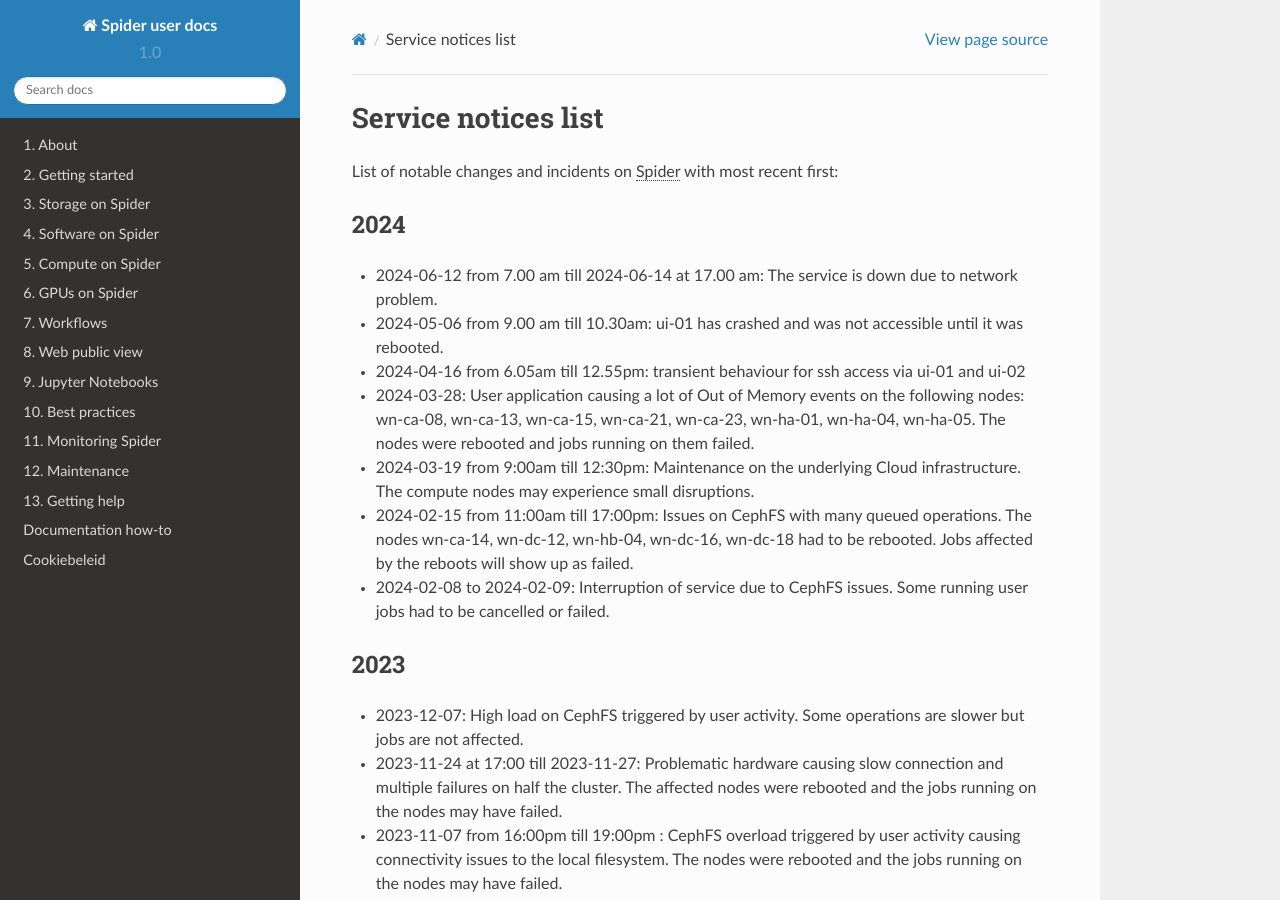
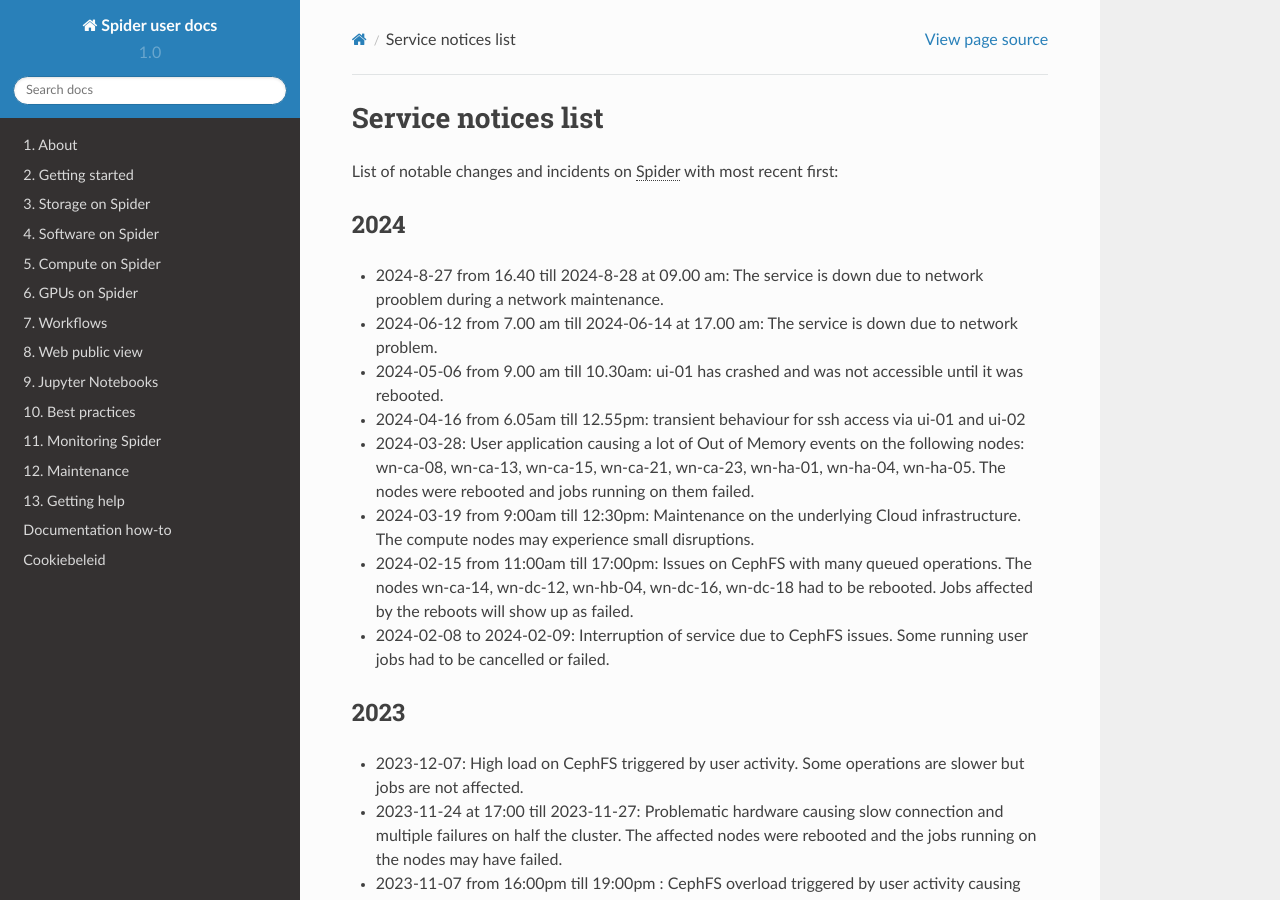
Before and after one commit to sara-nl/spiderdocs, a Sphinx documentation site: the page built from source/Pages/maintenance/service_notices_list.rst, in a window 1280 px wide and 900 px high. Built offline with Sphinx 7.4.7 and the Read the Docs theme 2.0.0, drawn with Linux system fonts in a browser that asks for light colours.

Commit message:
Update service_notices_list.rst

```diff
--- a/source/Pages/maintenance/service_notices_list.rst
+++ b/source/Pages/maintenance/service_notices_list.rst
@@ -9,7 +9,7 @@
 ==========
 2024
 ==========
-
+* 2024-8-27 from 16.40 till 2024-8-28 at 09.00 am: The service is down due to network prooblem during a network maintenance.
 * 2024-06-12 from 7.00 am till 2024-06-14 at 17.00 am: The service is down due to network problem.
 * 2024-05-06 from 9.00 am till 10.30am: ui-01 has crashed and was not accessible until it was rebooted.
 * 2024-04-16 from 6.05am till 12.55pm: transient behaviour for ssh access via ui-01 and ui-02
```
